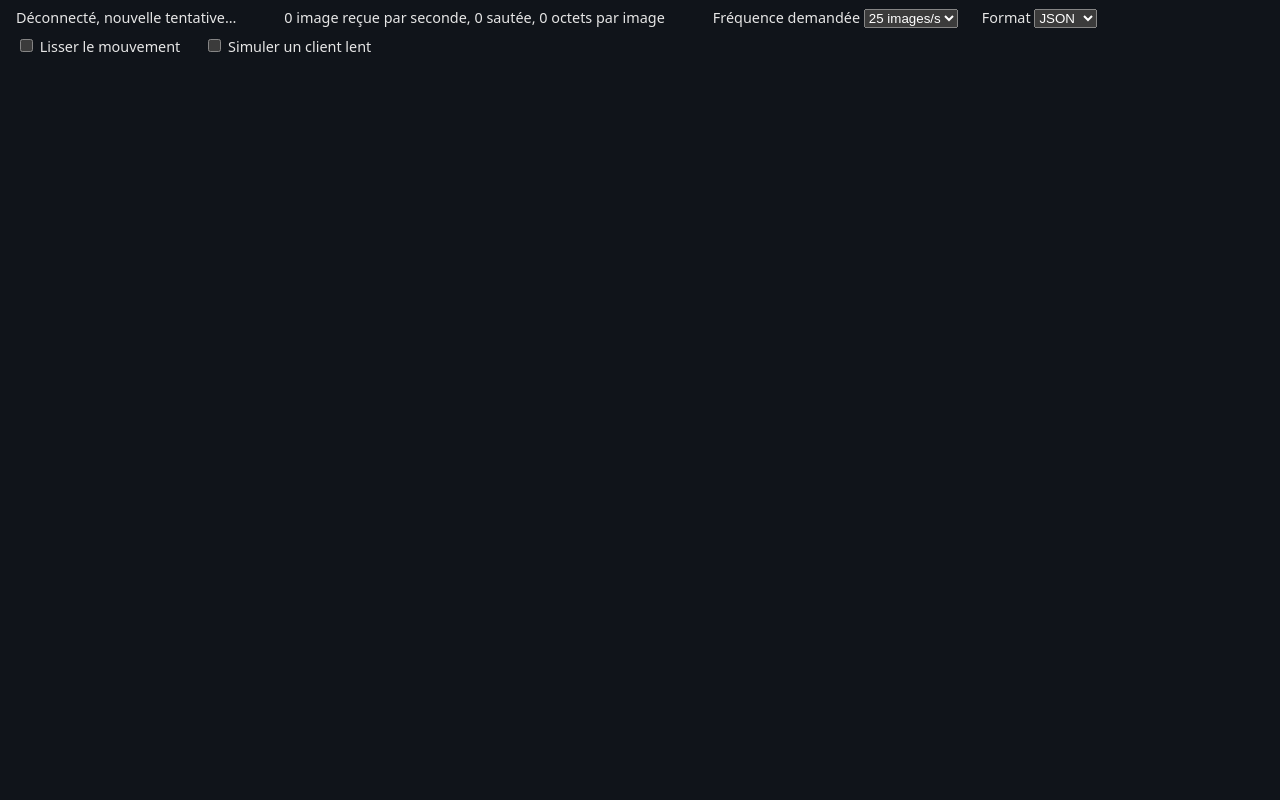
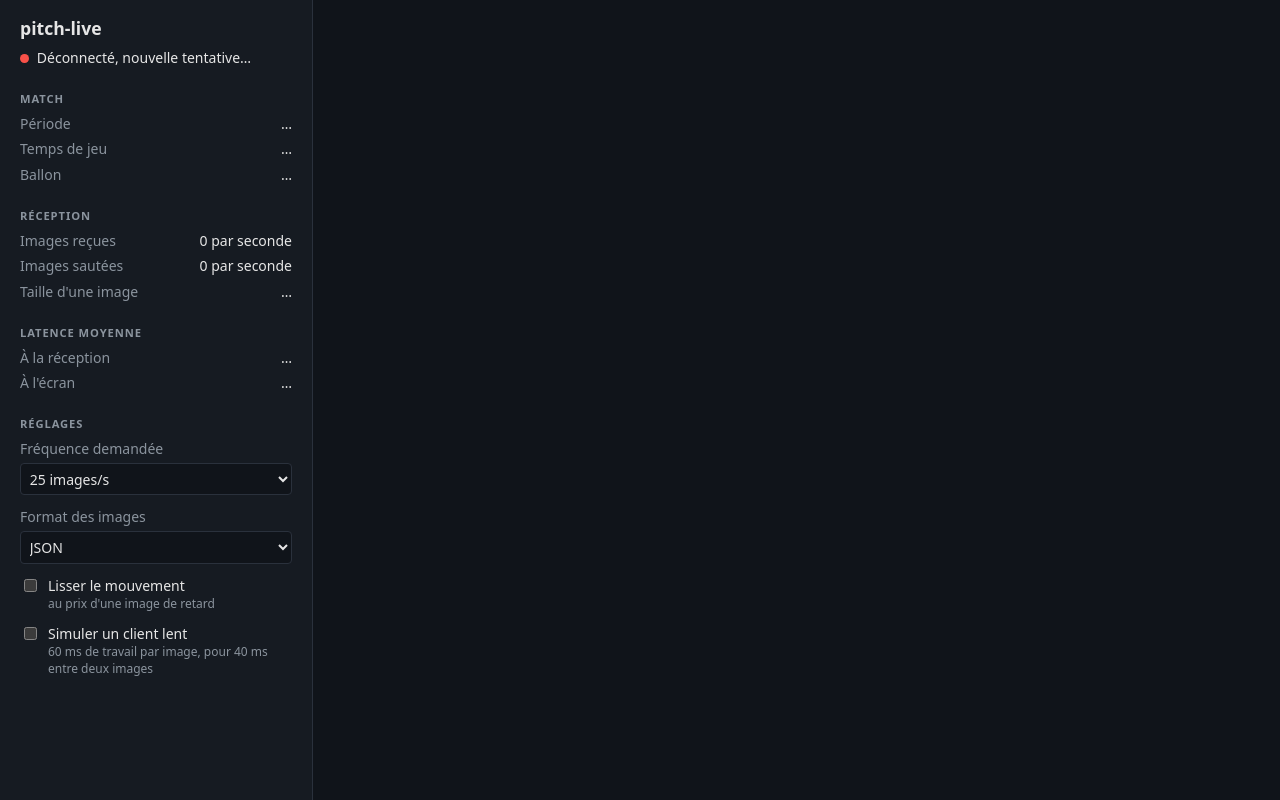
Before and after one commit to baptistemiramont/pitch-live, a website built with Vite: page client/index.html in a window 1280 px wide. Built offline with nearby package versions, Linux system fonts and the light colour scheme; no server answers.

Commit message:
Réglages et informations dans un panneau à gauche du terrain

```diff
--- a/client/index.html
+++ b/client/index.html
@@ -7,13 +7,41 @@
     <title>pitch-live</title>
   </head>
   <body>
-    <header class="hud">
-      <span id="status">Connexion…</span>
-      <span id="clock"></span>
-      <span id="received"></span>
-      <span id="latency"></span>
-      <label>
-        Fréquence demandée
+    <aside class="panel">
+      <h1>pitch-live</h1>
+      <p id="status" class="status" data-status="connecting">Connexion…</p>
+
+      <h2>Match</h2>
+      <dl>
+        <dt>Période</dt>
+        <dd id="period">…</dd>
+        <dt>Temps de jeu</dt>
+        <dd id="clock">…</dd>
+        <dt>Ballon</dt>
+        <dd id="ball">…</dd>
+      </dl>
+
+      <h2>Réception</h2>
+      <dl>
+        <dt>Images reçues</dt>
+        <dd id="received">…</dd>
+        <dt>Images sautées</dt>
+        <dd id="skipped">…</dd>
+        <dt>Taille d'une image</dt>
+        <dd id="size">…</dd>
+      </dl>
+
+      <h2>Latence moyenne</h2>
+      <dl>
+        <dt>À la réception</dt>
+        <dd id="latency-reception">…</dd>
+        <dt>À l'écran</dt>
+        <dd id="latency-screen">…</dd>
+      </dl>
+
+      <h2>Réglages</h2>
+      <label class="field">
+        <span>Fréquence demandée</span>
         <select id="rate">
           <option value="25" selected>25 images/s</option>
           <option value="10">10 images/s</option>
@@ -21,16 +49,24 @@
           <option value="1">1 image/s</option>
         </select>
       </label>
-      <label>
-        Format
+      <label class="field">
+        <span>Format des images</span>
         <select id="format">
           <option value="json">JSON</option>
           <option value="binary">binaire</option>
         </select>
       </label>
-      <label><input type="checkbox" id="smoothing" /> Lisser le mouvement</label>
-      <label><input type="checkbox" id="slow-client" /> Simuler un client lent</label>
-    </header>
+      <label class="toggle">
+        <input type="checkbox" id="smoothing" />
+        Lisser le mouvement
+        <small>au prix d'une image de retard</small>
+      </label>
+      <label class="toggle">
+        <input type="checkbox" id="slow-client" />
+        Simuler un client lent
+        <small>60 ms de travail par image, pour 40 ms entre deux images</small>
+      </label>
+    </aside>
     <canvas id="pitch"></canvas>
     <script type="module" src="/src/main.ts"></script>
   </body>
--- a/client/src/latency.ts
+++ b/client/src/latency.ts
@@ -8,7 +8,7 @@ export function now() {
 }
 
 /**
- * Accumule des mesures de latence sur une fenêtre (une seconde dans le bandeau),
+ * Accumule des mesures de latence sur une fenêtre (une seconde dans le panneau),
  * puis en rend la moyenne et le maximum et repart de zéro.
  *
  * La limite de la mesure : sentAt vient de l'horloge du serveur, l'heure de réception
--- a/client/src/main.ts
+++ b/client/src/main.ts
@@ -55,14 +55,20 @@ const receptionLatency = new LatencyWindow()
 const screenLatency = new LatencyWindow()
 
 const renderer = new PitchRenderer(document.querySelector<HTMLCanvasElement>('#pitch')!)
-const statusLabel = document.querySelector<HTMLElement>('#status')!
-const clockLabel = document.querySelector<HTMLElement>('#clock')!
-const receivedLabel = document.querySelector<HTMLElement>('#received')!
+const element = (selector: string) => document.querySelector<HTMLElement>(selector)!
+const statusLabel = element('#status')
+const periodLabel = element('#period')
+const clockLabel = element('#clock')
+const ballLabel = element('#ball')
+const receivedLabel = element('#received')
+const skippedLabel = element('#skipped')
+const sizeLabel = element('#size')
+const receptionLatencyLabel = element('#latency-reception')
+const screenLatencyLabel = element('#latency-screen')
 const rateSelect = document.querySelector<HTMLSelectElement>('#rate')!
+const formatSelect = document.querySelector<HTMLSelectElement>('#format')!
 const smoothingCheckbox = document.querySelector<HTMLInputElement>('#smoothing')!
 const slowClientCheckbox = document.querySelector<HTMLInputElement>('#slow-client')!
-const formatSelect = document.querySelector<HTMLSelectElement>('#format')!
-const latencyLabel = document.querySelector<HTMLElement>('#latency')!
 
 // Réception : aucun dessin ici, on garde seulement les deux dernières images.
 function onMessage(message: ServerMessage, receivedAt: number, size: number) {
@@ -129,44 +135,43 @@ function render() {
   requestAnimationFrame(render)
 }
 
-// Le bandeau du haut n'a pas besoin de suivre l'écran : une mise à jour par seconde suffit.
+// Le panneau n'a pas besoin de suivre l'écran : une mise à jour par seconde suffit.
 // Les compteurs sont divisés par le temps réellement écoulé : quand la page est
 // surchargée, ce minuteur se déclenche en retard, et pas toutes les secondes.
-let lastHudUpdate = performance.now()
+let lastPanelUpdate = performance.now()
 
 setInterval(() => {
-  const elapsedSeconds = (performance.now() - lastHudUpdate) / 1000
-  lastHudUpdate = performance.now()
-  const received = Math.round(receivedThisSecond / elapsedSeconds)
-  const skipped = Math.round(skippedThisSecond / elapsedSeconds)
-  const averageSize = receivedThisSecond ? Math.round(bytesThisSecond / receivedThisSecond) : 0
-  receivedLabel.textContent =
-    `${plural(received, 'image reçue', 'images reçues')} par seconde, ${plural(skipped, 'sautée', 'sautées')}, ` +
-    `${averageSize.toLocaleString('fr-FR')} octets par image`
+  const elapsedSeconds = (performance.now() - lastPanelUpdate) / 1000
+  lastPanelUpdate = performance.now()
+  receivedLabel.textContent = `${Math.round(receivedThisSecond / elapsedSeconds)} par seconde`
+  skippedLabel.textContent = `${Math.round(skippedThisSecond / elapsedSeconds)} par seconde`
+  if (receivedThisSecond) {
+    sizeLabel.textContent = `${Math.round(bytesThisSecond / receivedThisSecond).toLocaleString('fr-FR')} octets`
+  }
   receivedThisSecond = 0
   skippedThisSecond = 0
   bytesThisSecond = 0
 
-  const reception = receptionLatency.flush()
-  const screen = screenLatency.flush()
-  const parts = []
-  if (reception) {
-    parts.push(`à la réception ${formatMs(reception.average)} (max ${formatMs(reception.max)})`)
-  }
-  if (screen) {
-    parts.push(`à l'écran ${formatMs(screen.average)} (max ${formatMs(screen.max)})`)
-  }
-  latencyLabel.textContent = parts.length ? `Latence ${parts.join(', ')}` : ''
+  showLatency(receptionLatencyLabel, receptionLatency.flush())
+  showLatency(screenLatencyLabel, screenLatency.flush())
 
   if (latest) {
     const { period, time, ball } = latest.frame
-    clockLabel.textContent = `Période ${period} · ${formatClock(time)}${ball ? '' : ' · ballon absent'}`
+    periodLabel.textContent = String(period)
+    clockLabel.textContent = formatClock(time)
+    ballLabel.textContent = ball ? 'suivi' : 'absent'
   }
 }, 1000)
 
-/** En français, 0 et 1 sont au singulier. */
-function plural(count: number, singular: string, pluralForm: string) {
-  return `${count} ${count > 1 ? pluralForm : singular}`
+/** La moyenne, et le maximum en dessous, en plus discret. */
+function showLatency(label: HTMLElement, latency: { average: number; max: number } | null) {
+  if (!latency) {
+    return
+  }
+  const max = document.createElement('span')
+  max.className = 'max'
+  max.textContent = `max ${formatMs(latency.max)}`
+  label.replaceChildren(formatMs(latency.average), max)
 }
 
 function formatMs(milliseconds: number) {
@@ -183,6 +188,7 @@ const connection = connect(SERVER_URL, {
   onBinary,
   onStatus: (status) => {
     statusLabel.textContent = STATUS_LABELS[status]
+    statusLabel.dataset.status = status
     // Le serveur oublie tout d'un client à sa déconnexion : c'est au client de
     // redemander sa fréquence à chaque nouvelle connexion.
     if (status === 'open' && requestedRate < 25) {
--- a/client/src/style.css
+++ b/client/src/style.css
@@ -1,34 +1,149 @@
 :root {
   color-scheme: dark;
   font-family: system-ui, sans-serif;
+  --background: #10141a;
+  --panel: #161b22;
+  --border: #2a313c;
+  --muted: #8b949e;
 }
 
 html,
 body {
   height: 100%;
   margin: 0;
-  background: #10141a;
+  background: var(--background);
   color: #e6e6e6;
 }
 
+/* Le panneau à gauche, le terrain sur toute la place restante */
 body {
   display: flex;
-  flex-direction: column;
 }
 
-.hud {
-  display: flex;
-  flex-wrap: wrap;
-  gap: 0.5rem 1.5rem;
-  padding: 0.5rem 1rem;
-  font-size: 0.9rem;
+.panel {
+  flex: 0 0 17rem;
+  overflow-y: auto;
+  padding: 1rem 1.25rem;
+  background: var(--panel);
+  border-right: 1px solid var(--border);
+  font-size: 0.875rem;
+}
+
+.panel h1 {
+  margin: 0 0 0.5rem;
+  font-size: 1.1rem;
+}
+
+.panel h2 {
+  margin: 1.5rem 0 0.5rem;
+  color: var(--muted);
+  font-size: 0.7rem;
+  font-weight: 600;
+  letter-spacing: 0.08em;
+  text-transform: uppercase;
+}
+
+.status {
+  margin: 0;
+}
+
+/* Une pastille de couleur selon l'état de la connexion */
+.status::before {
+  content: '';
+  display: inline-block;
+  width: 0.55rem;
+  height: 0.55rem;
+  margin-right: 0.5rem;
+  border-radius: 50%;
+  background: #d29922;
+}
+
+.status[data-status='open']::before {
+  background: #3fb950;
+}
+
+.status[data-status='closed']::before {
+  background: #f85149;
+}
+
+dl {
+  display: grid;
+  grid-template-columns: 1fr auto;
+  gap: 0.4rem 1rem;
+  margin: 0;
+}
+
+dt {
+  color: var(--muted);
+}
+
+dd {
+  margin: 0;
+  text-align: right;
   font-variant-numeric: tabular-nums;
 }
 
-/* Le canvas prend toute la place restante ; le terrain y est centré à la bonne échelle */
+dd .max {
+  display: block;
+  color: var(--muted);
+  font-size: 0.75rem;
+}
+
+.field {
+  display: grid;
+  gap: 0.3rem;
+  margin-bottom: 0.75rem;
+}
+
+.field span,
+.toggle small {
+  color: var(--muted);
+}
+
+select {
+  padding: 0.3rem;
+  border: 1px solid var(--border);
+  border-radius: 4px;
+  background: var(--background);
+  color: inherit;
+  font: inherit;
+}
+
+.toggle {
+  display: grid;
+  grid-template-columns: auto 1fr;
+  column-gap: 0.5rem;
+  margin-bottom: 0.75rem;
+  cursor: pointer;
+}
+
+.toggle small {
+  grid-column: 2;
+  font-size: 0.75rem;
+}
+
 #pitch {
   display: block;
-  flex: 1;
-  width: 100%;
-  min-height: 0;
+  flex: 1 1 0;
+  min-width: 0;
+  height: 100%;
 }
+
+/* Sur un écran étroit, le panneau passe au-dessus du terrain */
+@media (max-width: 800px) {
+  body {
+    flex-direction: column;
+  }
+
+  .panel {
+    flex: none;
+    max-height: 45vh;
+    border-right: none;
+    border-bottom: 1px solid var(--border);
+  }
+
+  #pitch {
+    height: auto;
+    min-height: 0;
+  }
+}
```
